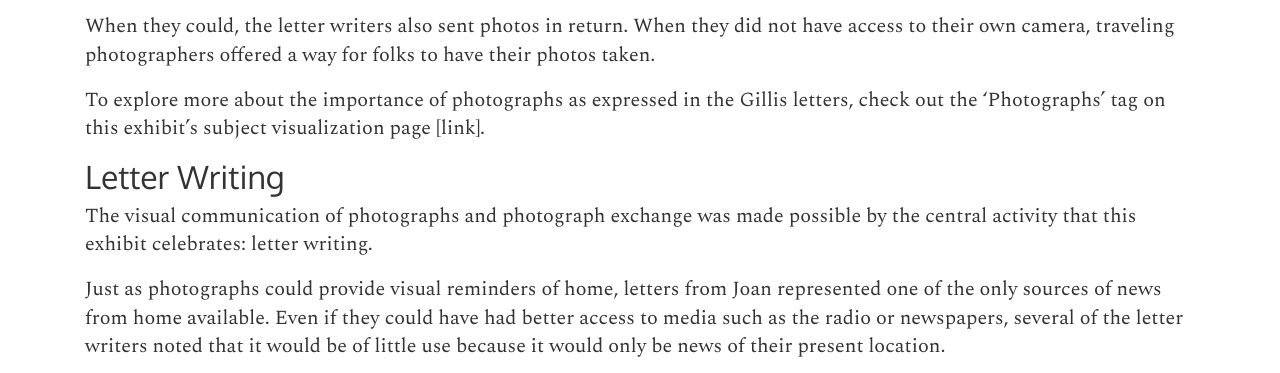
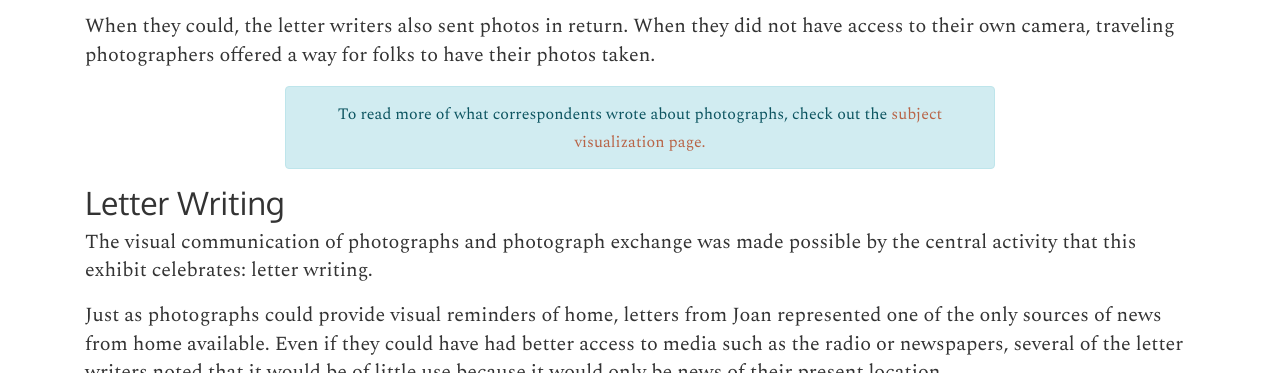
Before and after one commit to ubc-library-rbsc/gillis-2021, a Jekyll site: the page built from pages/communications.md, in a window 1280 px wide and 900 px high, scrolled down 1463 px, cut to the strip 175-548 px from the top of the window. Built offline with Jekyll 4.4.1, drawn with Linux system fonts in a browser that asks for light colours.

Commit message:
Update communications.md

```diff
--- a/pages/communications.md
+++ b/pages/communications.md
@@ -37,7 +37,13 @@
 
 When they could, the letter writers also sent photos in return. When they did not have access to their own camera, traveling photographers offered a way for folks to have their photos taken.
 
-To explore more about the importance of photographs as expressed in the Gillis letters, check out the 'Photographs' tag on this exhibit's subject visualization page [link].
+<div class="container">
+  <div class="row justify-content-center">
+    <div class="col-md-8">
+      {% include feature/alert.html text="<small>To read more of what correspondents wrote about photographs, check out the <a href='https://ubc-library-rbsc.github.io/gillis-2021_ohd/subjects.html?filter=Photographs'>subject visualization page.</a></small>" color="info" align="center"%}
+    </div>
+  </div>
+</div>
 
 ## Letter Writing
 
```
